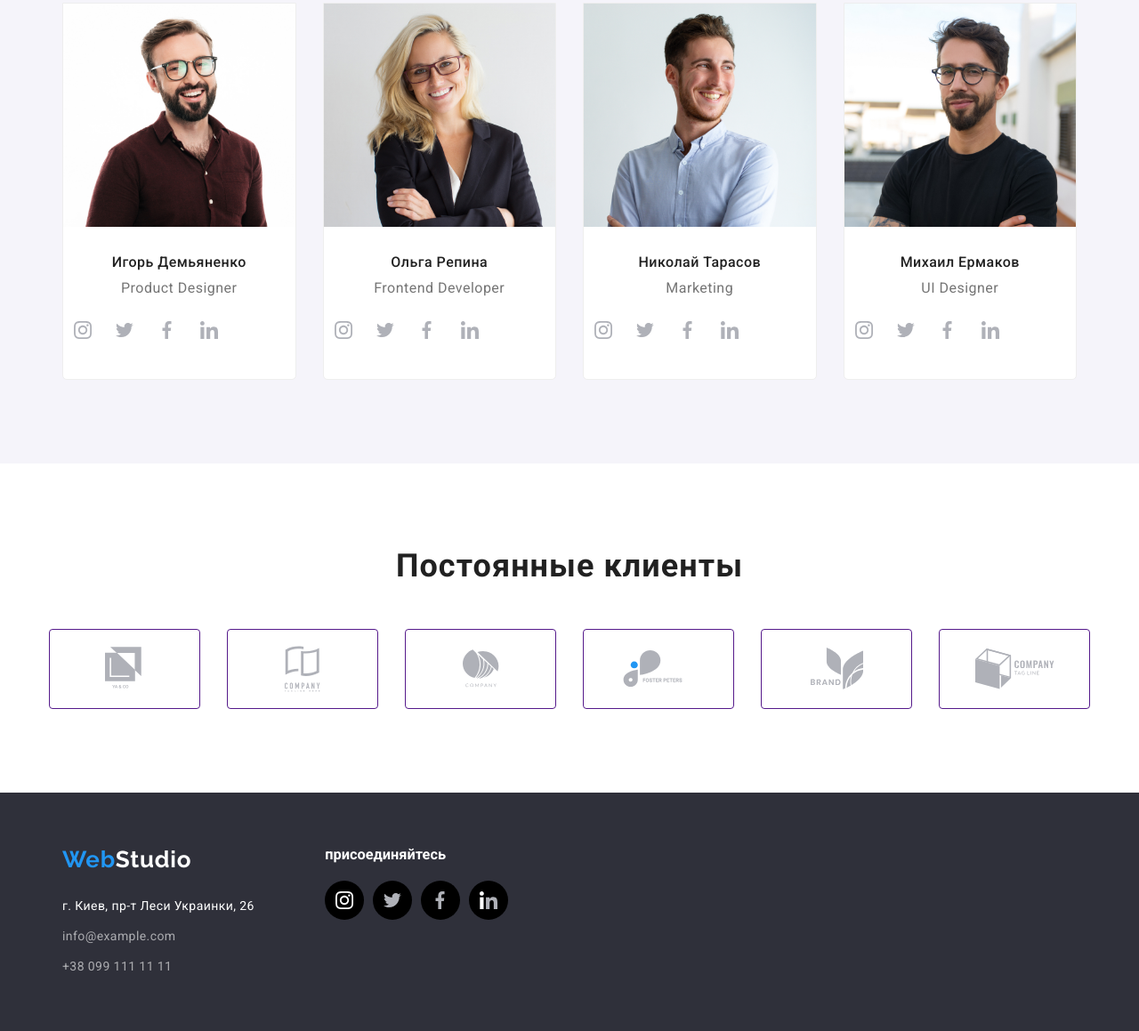
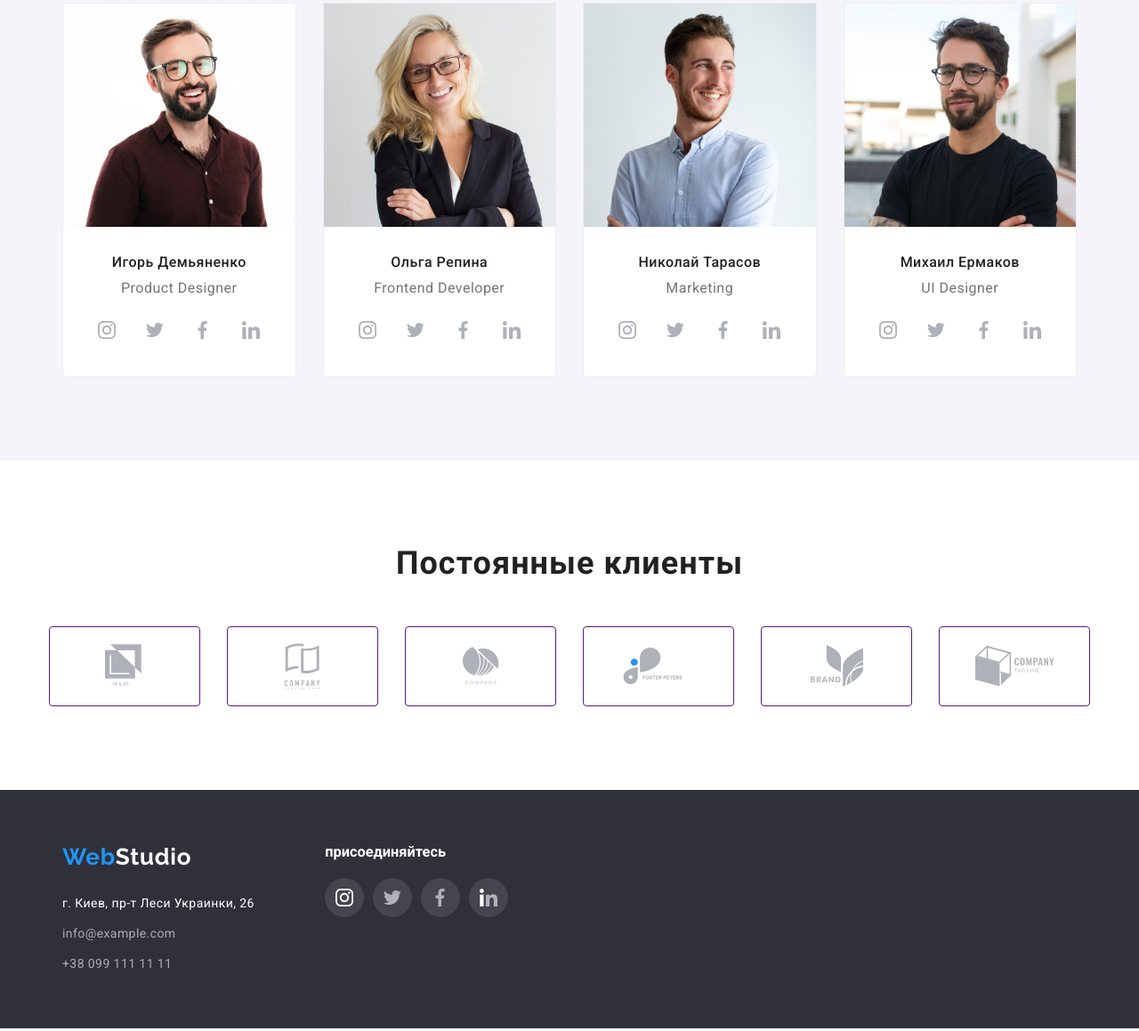
Before and after one commit to Sasha1009/goit-markup-hw-04, a plain HTML site: page index.html in a window 1280 px wide. Shown: the part 1808-2967 px from the top of the page at 89% size. Drawn offline with Linux system fonts and the light colour scheme.

Commit message:
resubmitting

```diff
--- a/css/styles.css
+++ b/css/styles.css
@@ -404,7 +404,7 @@ body {
     list-style: none;
     margin-bottom: 16px;
 }
-.social-network{
+.social-networks{
     display: flex;
     justify-content: space-between;
     width: 206px;
@@ -706,7 +706,8 @@ list-footer{
     width: 44px;
     height: 44px;
     border-radius: 50%;
-    background-color: #000;
+    background-color:rgba(255, 255, 255, 0.1);
+    color: #fff;
 }
 .connect-link:hover,
 .connect-link:focus {
@@ -715,8 +716,7 @@ list-footer{
 .icon-footer{
     width: 20px;
     height: 20px;
-    color:#fff;
-    fill: #fff;
+    fill: currentColor;
 }
 .Studio-footer{
     color: #fff;
```
